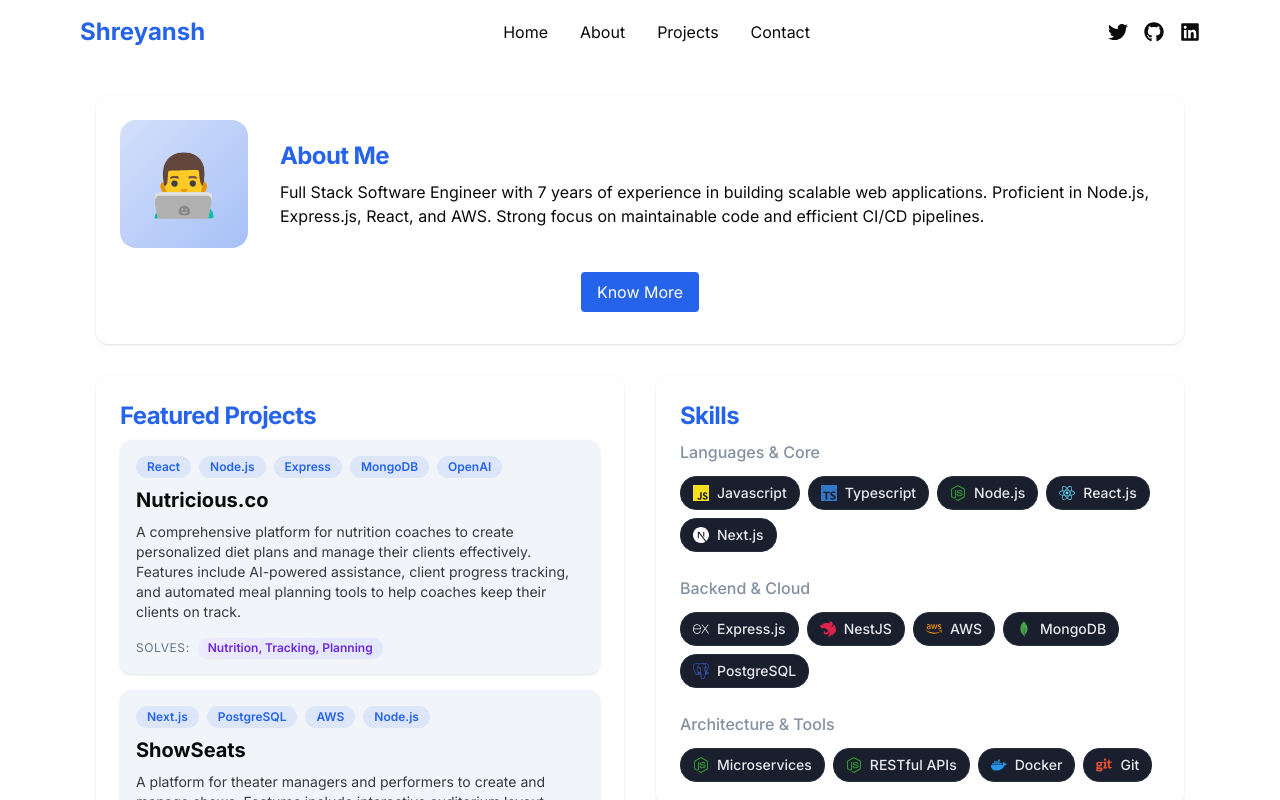
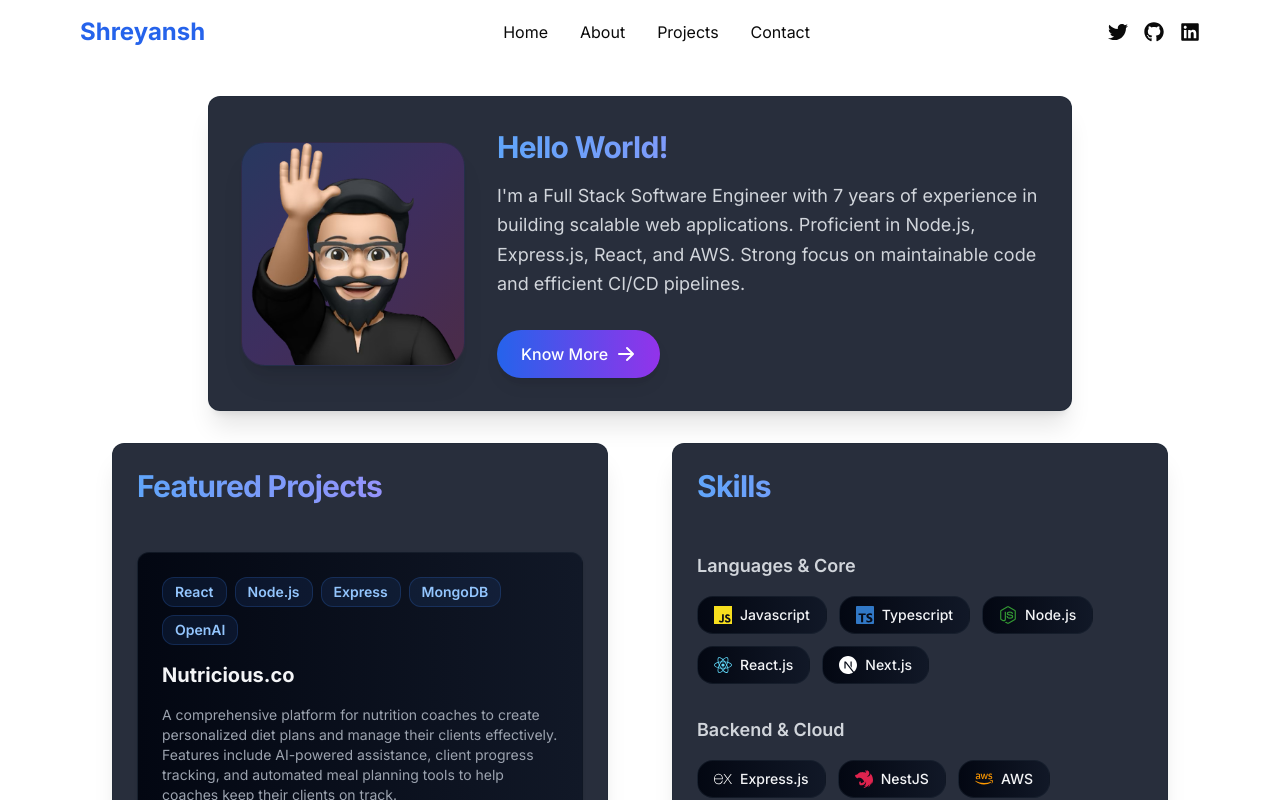
Before and after one commit to shreyanshnanavati/iamshrey, a Next.js app: page / in a window 1280 px wide. Shown: the top 800 px of the page. Built offline with nearby package versions, Linux system fonts and the light colour scheme.

Commit message:
ui-change: added animation on homepage and enhanced the about me component

```diff
--- a/package.json
+++ b/package.json
@@ -14,6 +14,7 @@
     "class-variance-authority": "^0.7.1",
     "clsx": "^2.1.1",
     "lucide-react": "^0.468.0",
+    "motion": "^11.14.4",
     "next": "15.1.0",
     "next-themes": "^0.4.4",
     "react": "^19.0.0",
--- a/src/app/globals.css
+++ b/src/app/globals.css
@@ -1,6 +1,7 @@
 @tailwind base;
 @tailwind components;
 @tailwind utilities;
+
 
 body {
   @apply text-gray-900;
--- a/src/app/layout.js
+++ b/src/app/layout.js
@@ -1,7 +1,10 @@
-import { Inter, JetBrains_Mono } from "next/font/google";
+"use client";
+import { Inter, JetBrains_Mono, Poppins } from "next/font/google";
 import "./globals.css";
 import Navbar from "@/components/Navbar";
 import { ThemeProvider } from "next-themes"
+import { useState } from "react";
+import IntroLoader from "@/components/IntroLoader";
 
 // Modern sans-serif font for main text
 const inter = Inter({
@@ -12,6 +15,14 @@
   weight: ["100", "200", "300", "400", "500", "600", "700", "800", "900"]
 });
 
+// Modern sans-serif font for main text (Poppins)
+const poppins = Poppins({
+  subsets: ["latin"],
+  variable: "--font-poppins",
+  display: "swap",
+  weight: ["400", "500", "600", "700"]
+});
+
 // Modern monospace font for code and accents
 const jetbrainsMono = JetBrains_Mono({
   subsets: ["latin"],
@@ -19,21 +30,19 @@
   display: "swap",
 });
 
-export const metadata = {
-  title: "Portfolio - Shreyansh",
-  description: "Fullstack Developer",
-};
+export default function RootLayout({ children }) {
+  const [introComplete, setIntroComplete] = useState(false);
 
-export default function RootLayout({ children }) {
   return (
     <html lang="en">
       <ThemeProvider attribute="class">
         <body
-          className={`${inter.variable} ${jetbrainsMono.variable} font-sans antialiased
+          className={`${inter.variable} ${jetbrainsMono.variable} ${poppins.variable} font-sans antialiased
             bg-background dark:bg-background-dark
             text-foreground dark:text-foreground-dark min-h-screen`}
         >
-          <div className="flex flex-col min-h-screen">
+          {!introComplete && <IntroLoader onComplete={() => setIntroComplete(true)} />}
+          <div className={`flex flex-col min-h-screen ${!introComplete ? 'opacity-0' : 'opacity-100 transition-opacity duration-500'}`}>
             <Navbar />
             <main className="flex-1 max-w-6xl mx-auto px-4 py-8 sm:px-6 lg:px-8">
               {children}
--- a/src/components/About.js
+++ b/src/components/About.js
@@ -1,3 +1,4 @@
+"use client"
 import Image from "next/image";
 import {
   Card,
@@ -7,34 +8,73 @@
   CardTitle,
 } from "@/components/ui/card";
 import Link from "next/link";
+import { motion } from "motion/react";
 
 export default function About() {
   return (
-    <Card className="w-full bg-card dark:bg-card-dark border-0">
-      <CardHeader>
-        <div className="flex flex-col md:flex-row items-center gap-4 md:gap-8">
-          <div className="w-32 h-32 relative rounded-2xl overflow-hidden flex-shrink-0 bg-gradient-to-br from-primary/20 to-primary/40 dark:from-primary-dark/20 dark:to-primary-dark/40 flex items-center justify-center">
-            <div className="text-6xl select-none">
-              👨‍💻
-            </div>
+    <motion.div
+      initial={{ opacity: 0, y: 20 }}
+      animate={{ opacity: 1, y: 0 }}
+      transition={{ duration: 0.5 }}
+      className="max-w-4xl mx-auto px-4"
+    >
+      <Card className="backdrop-blur-sm bg-gray-900/90 dark:bg-black/90 shadow-xl border border-gray-800/50">
+        <CardHeader className="p-8">
+          <div className="flex flex-col md:flex-row items-center gap-8">
+            <motion.div
+              className="w-48 h-48 md:w-56 md:h-56 relative rounded-3xl overflow-hidden flex-shrink-0
+                bg-gradient-to-br from-blue-600/20 via-purple-600/20 to-pink-600/20
+                shadow-xl border border-gray-800/50
+                hover:shadow-2xl hover:border-gray-700/50 transition-all duration-300"
+              whileHover={{ scale: 1.05 }}
+              whileTap={{ scale: 0.95 }}
+            >
+              <Image
+                src="/my_dp.png"
+                alt="Profile"
+                fill
+                className="object-cover transition-all duration-500
+                  hover:scale-110 hover:rotate-2"
+                priority
+              />
+            </motion.div>
+            <motion.div
+              className="flex-1 space-y-4"
+              initial={{ opacity: 0, x: -20 }}
+              animate={{ opacity: 1, x: 0 }}
+              transition={{ delay: 0.2, duration: 0.5 }}
+            >
+              <CardTitle className="text-3xl font-bold bg-gradient-to-r from-blue-400 to-purple-400 bg-clip-text text-transparent">
+                Hello World!
+              </CardTitle>
+              <CardDescription className="text-lg leading-relaxed text-gray-300">
+                I'm a Full Stack Software Engineer with 7 years of experience in building scalable web applications.
+                Proficient in Node.js, Express.js, React, and AWS. Strong focus on maintainable code and efficient CI/CD pipelines.
+              </CardDescription>
+              <div className="flex gap-4 pt-4">
+                <motion.div
+                  whileHover={{ scale: 1.05 }}
+                  whileTap={{ scale: 0.95 }}
+                >
+                  <Link
+                    href="/about"
+                    className="inline-flex items-center px-6 py-3 rounded-full
+                      bg-gradient-to-r from-blue-600 to-purple-600
+                      hover:from-blue-500 hover:to-purple-500
+                      text-white font-medium shadow-lg hover:shadow-xl
+                      transition-all duration-300"
+                  >
+                    Know More
+                    <svg xmlns="http://www.w3.org/2000/svg" className="h-5 w-5 ml-2" viewBox="0 0 20 20" fill="currentColor">
+                      <path fillRule="evenodd" d="M10.293 3.293a1 1 0 011.414 0l6 6a1 1 0 010 1.414l-6 6a1 1 0 01-1.414-1.414L14.586 11H3a1 1 0 110-2h11.586l-4.293-4.293a1 1 0 010-1.414z" clipRule="evenodd" />
+                    </svg>
+                  </Link>
+                </motion.div>
+              </div>
+            </motion.div>
           </div>
-          <div className="flex-1">
-            <CardTitle className="text-2xl font-bold mb-2 text-primary dark:text-primary-dark">
-              About Me
-            </CardTitle>
-            <CardDescription className="text-base text-foreground dark:text-foreground-dark">
-              Full Stack Software Engineer with 7 years of experience in building scalable web applications. Proficient in Node.js, Express.js, React, and AWS. Strong focus on maintainable code and efficient CI/CD pipelines.
-            </CardDescription>
-          </div>
-        </div>
-      </CardHeader>
-
-      {/* Know More Button */}
-      <div className="flex justify-center mb-8">
-        <Link href="/about" className="bg-primary text-white py-2 px-4 rounded hover:bg-primary-dark transition-colors">
-          Know More
-        </Link>
-      </div>
-    </Card>
+        </CardHeader>
+      </Card>
+    </motion.div>
   );
 }
--- /dev/null
+++ b/src/components/IntroLoader.js
@@ -0,0 +1,44 @@
+// components/IntroLoader.jsx
+import { motion } from "framer-motion";
+
+const IntroLoader = ({ onComplete }) => {
+  const letterAnimation = {
+    initial: { y: 100, opacity: 0 },
+    animate: { y: 0, opacity: 1 },
+  };
+
+  const name = "Shreyansh Nanavati".split(" ");
+
+  return (
+    <motion.div
+      className="fixed inset-0 z-50 flex items-center justify-center bg-background dark:bg-background-dark"
+      initial={{ opacity: 1 }}
+      animate={{ opacity: 0 }}
+      transition={{ duration: 0.5, delay: 2, ease: [0.645, 0.045, 0.355, 1] }}
+      onAnimationComplete={onComplete}
+    >
+      <div className="flex flex-col items-center space-y-1">
+        {name.map((word, wordIndex) => (
+          <div key={wordIndex} className="overflow-hidden">
+            <motion.div
+              initial="initial"
+              animate="animate"
+              transition={{
+                duration: 0.75,
+                delay: wordIndex * 0.15,
+                ease: [0.22, 1, 0.36, 1],
+              }}
+              variants={letterAnimation}
+            >
+              <span className="text-5xl md:text-7xl font-bold font-poppins tracking-tight bg-gradient-to-r from-primary via-secondary to-tertiary bg-clip-text text-transparent">
+                {word}
+              </span>
+            </motion.div>
+          </div>
+        ))}
+      </div>
+    </motion.div>
+  );
+};
+
+export default IntroLoader;
--- a/src/components/Projects.js
+++ b/src/components/Projects.js
@@ -10,8 +10,8 @@
 import { Button } from "@/components/ui/button";
 import Link from "next/link";
 import { useState } from "react";
-// import ProjectModal from "./ProjectModal";
-import projects from "@/data/projectsData"; // Import the centralized projects data
+import { motion } from "motion/react";
+import projects from "@/data/projectsData";
 
 export default function Projects() {
   const [selectedProject, setSelectedProject] = useState(null);
@@ -25,48 +25,79 @@
   };
 
   return (
-    <>
-      <Card className="w-full h-full bg-card dark:bg-card-dark border-0 overflow-auto">
-        <CardHeader className="pb-2">
-          <CardTitle className="text-2xl font-bold text-primary dark:text-primary-dark">
+    <motion.div
+      initial={{ opacity: 0, y: 20 }}
+      animate={{ opacity: 1, y: 0 }}
+      transition={{ duration: 0.5 }}
+      className="max-w-4xl mx-auto px-4"
+    >
+      <Card className="backdrop-blur-sm bg-gray-900/90 dark:bg-black/90 shadow-xl border border-gray-800/50">
+        <CardHeader className="p-6">
+          <CardTitle className="text-3xl font-bold bg-gradient-to-r from-blue-400 to-purple-400 bg-clip-text text-transparent">
             Featured Projects
           </CardTitle>
         </CardHeader>
-        <CardContent className="grid gap-4">
+        <CardContent className="p-6 space-y-6">
           {projects.slice(0, 2).map((project, index) => (
+            <motion.div
+              key={index}
+              initial={{ opacity: 0, y: 20 }}
+              animate={{ opacity: 1, y: 0 }}
+              transition={{ duration: 0.5, delay: index * 0.1 }}
+            >
               <Card
-              key={index}
-              className="group hover:shadow-lg transition-all duration-300
-                bg-secondary dark:bg-card-dark border-0"
+                className="group hover:shadow-xl transition-all duration-300
+                  bg-gradient-to-r from-gray-950 to-gray-900
+                  hover:from-gray-900 hover:to-gray-800
+                  border border-gray-800/50 hover:border-gray-700/50
+                  cursor-pointer overflow-hidden"
                 onClick={() => openModal(project)}
               >
-              <CardContent className="p-4">
-                <div className="flex flex-col gap-2">
-                  <div className="flex flex-wrap gap-2">
+                <CardContent className="p-6 relative">
+                  {/* Gradient overlay effect */}
+                  <div className="absolute inset-0 bg-gradient-to-r from-blue-600/10 to-purple-600/10 opacity-0 group-hover:opacity-100 transition-opacity duration-300" />
+
+                  <div className="flex flex-col gap-4 relative z-10">
+                    <motion.div
+                      className="flex flex-wrap gap-2"
+                      initial={{ opacity: 0 }}
+                      animate={{ opacity: 1 }}
+                      transition={{ delay: 0.2 }}
+                    >
                       {project.technologies.map((tech, techIndex) => (
+                        <motion.div
+                          key={techIndex}
+                          initial={{ opacity: 0, scale: 0.9 }}
+                          animate={{ opacity: 1, scale: 1 }}
+                          transition={{ duration: 0.3, delay: techIndex * 0.05 }}
+                          whileHover={{ scale: 1.05 }}
+                          whileTap={{ scale: 0.95 }}
+                        >
                           <Badge
-                        key={techIndex}
                             variant="secondary"
-                        className="bg-primary/10 text-primary dark:bg-primary-dark/10 dark:text-primary-dark"
+                            className="px-3 py-1 text-sm bg-blue-500/10 text-blue-300
+                              border border-blue-500/20 hover:bg-blue-500/20"
                           >
                             {tech}
                           </Badge>
+                        </motion.div>
                       ))}
-                  </div>
-                  <h3 className="text-xl font-bold text-foreground dark:text-foreground-dark">
+                    </motion.div>
+                    <h3 className="text-xl font-bold text-gray-100 group-hover:text-blue-300 transition-colors duration-300">
                       {project.title}
                     </h3>
-                  <CardDescription className="text-sm text-foreground/80 dark:text-foreground-dark/80">
+                    <CardDescription className="text-gray-400 group-hover:text-gray-300 transition-colors duration-300">
                       {project.description}
                     </CardDescription>
-                  <div className="flex items-center gap-2 mt-2">
-                    <span className="text-xs uppercase tracking-wider text-muted-foreground">Solves:</span>
+                    <div className="flex items-center gap-3">
+                      <span className="text-xs uppercase tracking-wider text-gray-500">
+                        Solves:
+                      </span>
                       <Badge
                         variant="outline"
-                      className="bg-gradient-to-r from-violet-100 to-indigo-100
-                        dark:from-violet-950 dark:to-indigo-950
-                        text-violet-700 dark:text-violet-300
-                        border-0 shadow-sm"
+                        className="bg-gradient-to-r from-purple-500/10 to-blue-500/10
+                          text-purple-300 border border-purple-500/20
+                          hover:from-purple-500/20 hover:to-blue-500/20"
                       >
                         {project.solves}
                       </Badge>
@@ -74,18 +105,28 @@
                   </div>
                 </CardContent>
               </Card>
+            </motion.div>
           ))}
-          <Link href="/projects" className="w-full">
+          <motion.div
+            initial={{ opacity: 0 }}
+            animate={{ opacity: 1 }}
+            transition={{ delay: 0.4 }}
+            whileHover={{ scale: 1.02 }}
+            whileTap={{ scale: 0.98 }}
+          >
+            <Link href="/projects" className="w-full block">
               <Button
-              className="w-full bg-primary text-white dark:bg-primary-dark dark:text-background-dark hover:bg-primary/90 dark:hover:bg-primary-dark/90 transition-colors"
+                className="w-full bg-gradient-to-r from-blue-600 to-purple-600
+                  hover:from-blue-500 hover:to-purple-500
+                  text-white font-medium shadow-lg hover:shadow-xl
+                  transition-all duration-300 py-6"
               >
                 View All Projects
               </Button>
             </Link>
+          </motion.div>
         </CardContent>
       </Card>
-
-      {/* <ProjectModal project={selectedProject} onClose={closeModal} /> */}
-    </>
+    </motion.div>
   );
 }
--- a/src/components/Skills.js
+++ b/src/components/Skills.js
@@ -1,3 +1,4 @@
+"use client"
 import {
   Card,
   CardContent,
@@ -7,6 +8,7 @@
 import { Badge } from "@/components/ui/badge";
 import { FaNodeJs, FaReact, FaAws, FaDocker, FaGit } from 'react-icons/fa';
 import { SiTypescript, SiJavascript, SiNextdotjs, SiExpress, SiNestjs, SiMongodb, SiPostgresql } from 'react-icons/si';
+import { motion } from "motion/react";
 
 export default function Skills() {
   const skills = {
@@ -33,35 +35,57 @@
   };
 
   return (
-    <Card className="w-full bg-card dark:bg-card-dark border-0">
-      <CardHeader className="pb-2">
-        <CardTitle className="text-2xl font-bold text-primary dark:text-primary-dark">
+    <motion.div
+      initial={{ opacity: 0, y: 20 }}
+      animate={{ opacity: 1, y: 0 }}
+      transition={{ duration: 0.5 }}
+      className="max-w-4xl mx-auto px-4"
+    >
+      <Card className="backdrop-blur-sm bg-gray-900/90 dark:bg-black/90 shadow-xl border border-gray-800/50">
+        <CardHeader className="p-6">
+          <CardTitle className="text-3xl font-bold bg-gradient-to-r from-blue-400 to-purple-400 bg-clip-text text-transparent">
             Skills
           </CardTitle>
         </CardHeader>
-      <CardContent>
-        <div className="flex flex-col gap-6">
-          {Object.entries(skills).map(([category, skillList]) => (
-            <div key={category} className="space-y-3">
-              <h3 className="text-base font-medium text-muted-foreground/80">{category}</h3>
-              <div className="flex flex-wrap gap-2">
+        <CardContent className="p-6">
+          <div className="flex flex-col gap-8">
+            {Object.entries(skills).map(([category, skillList], categoryIndex) => (
+              <motion.div
+                key={category}
+                initial={{ opacity: 0, y: 20 }}
+                animate={{ opacity: 1, y: 0 }}
+                transition={{ duration: 0.5, delay: categoryIndex * 0.1 }}
+                className="space-y-4"
+              >
+                <h3 className="text-lg font-semibold text-gray-300">{category}</h3>
+                <div className="flex flex-wrap gap-3">
                   {skillList.map(({ name, icon }, index) => (
+                    <motion.div
+                      key={index}
+                      initial={{ opacity: 0, scale: 0.9 }}
+                      animate={{ opacity: 1, scale: 1 }}
+                      transition={{ duration: 0.3, delay: index * 0.05 }}
+                      whileHover={{ scale: 1.05 }}
+                      whileTap={{ scale: 0.95 }}
+                    >
                       <Badge
-                    key={index}
                         variant="secondary"
-                    className="px-3 py-1.5 text-sm font-medium bg-[#1a1f2e] border border-[#2a2f3e]
-                      hover:bg-[#2a2f3e] hover:border-[#3a3f4e] transition-all duration-300
-                      hover:scale-105 flex items-center gap-2 rounded-lg text-gray-200"
+                        className="px-4 py-2 text-sm font-medium bg-gradient-to-r from-gray-950 to-gray-900
+                          hover:from-gray-900 hover:to-gray-800
+                          border border-gray-800/50 hover:border-gray-700/50
+                          flex items-center gap-2 rounded-lg text-gray-100"
                       >
-                    <span className="text-base">{icon}</span>
+                        <span className="text-lg">{icon}</span>
                         <span>{name}</span>
                       </Badge>
+                    </motion.div>
                   ))}
                 </div>
-            </div>
+              </motion.div>
             ))}
           </div>
         </CardContent>
       </Card>
+    </motion.div>
   );
 }
--- a/tailwind.config.mjs
+++ b/tailwind.config.mjs
@@ -50,7 +50,7 @@
   			sm: '0.5rem'
   		},
   		fontFamily: {
-  			sans: ["var(--font-inter)"],
+  			sans: ["var(--font-inter)", "Poppins", "sans-serif"],
   			mono: ["var(--font-jetbrains)"],
   		}
   	}
```
Also changed, not shown: public/my_dp.png (added), 1 other file (tests, documents, lock files or other folders). Lines whose indentation alone changed are shown as unchanged.
